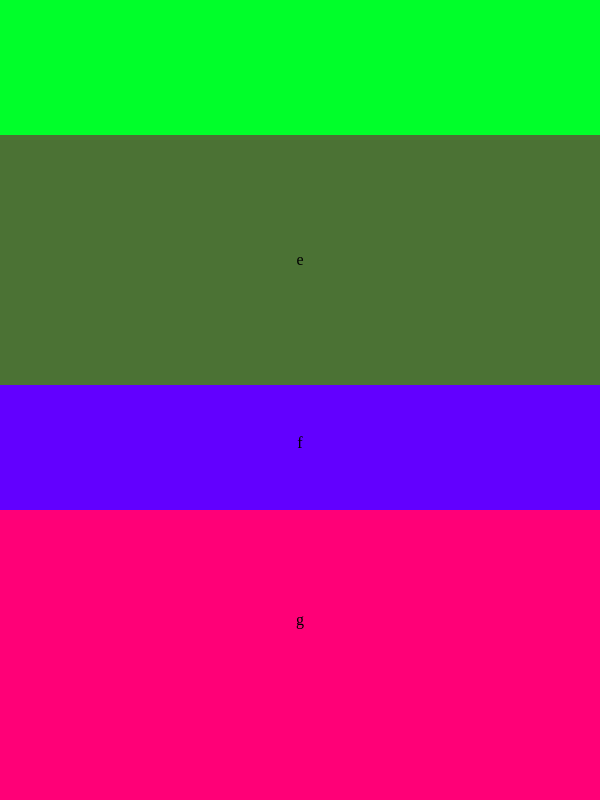
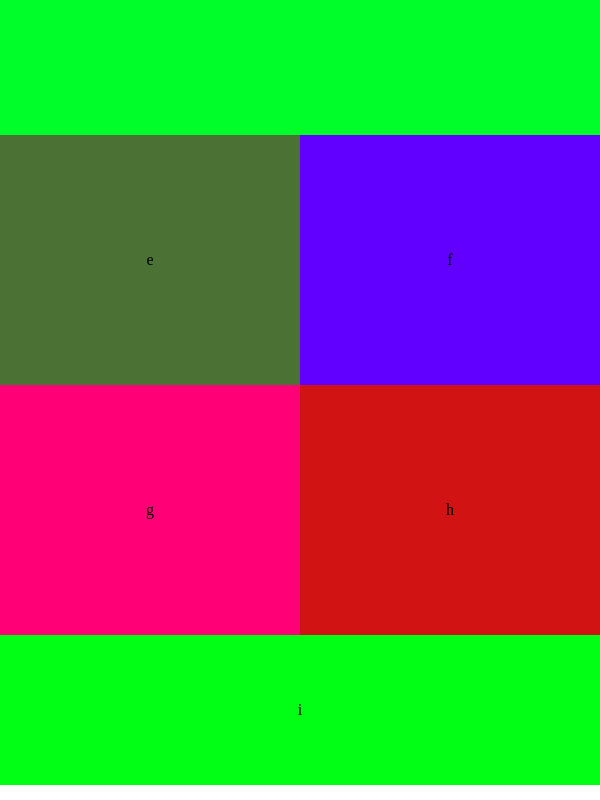
Before and after one commit to abdelhadi-nofal/lab-01, a plain HTML site: page index.html in a window 600 px wide. Shown: the part 920-1720 px from the top of the page. Drawn offline with Linux system fonts and the light colour scheme.

Commit message:
mobile-layout

```diff
--- a/styles/layout.css
+++ b/styles/layout.css
@@ -151,39 +151,43 @@
 
             .e {
                 background-color: rgb(75, 114, 52);
-                width:100%;
+                width:50%;
                 height:250px;
                 text-align: center;
                 line-height: 250px;
+                float: left;
+
 
 
             }
 
             .f {
                 background-color: rgb(98, 0, 255);
-                width:100%;
-                height:125px;
-                line-height:115px;
+                width:50%;
+                height:250px;
                 text-align: center;
+                line-height: 250px;
+                float: left;
 
             }
 
             .g {
                 background-color: rgb(255, 0, 119);
-                width:100%;
-                height:500px;
-                line-height:220px;
+                width:50%;
+                height:250px;
                 text-align: center;
+                line-height: 250px;
+                float: left;
 
             }
 
             .h {
                 background-color: rgb(209, 19, 19);
-                width:100%;
+                width:50%;
                 height:250px;
-                float:left;
                 text-align: center;
                 line-height: 250px;
+                float: left;
 
             }
 
```
